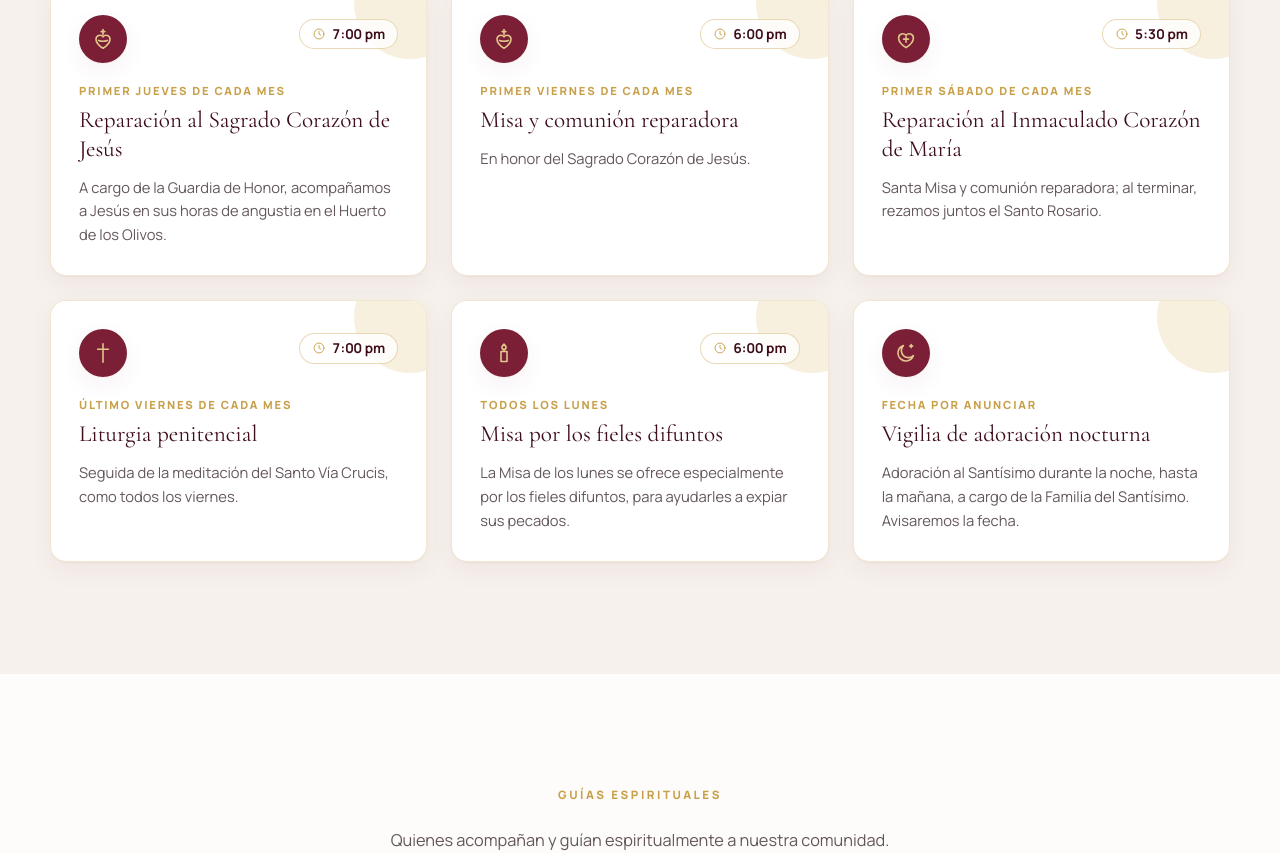
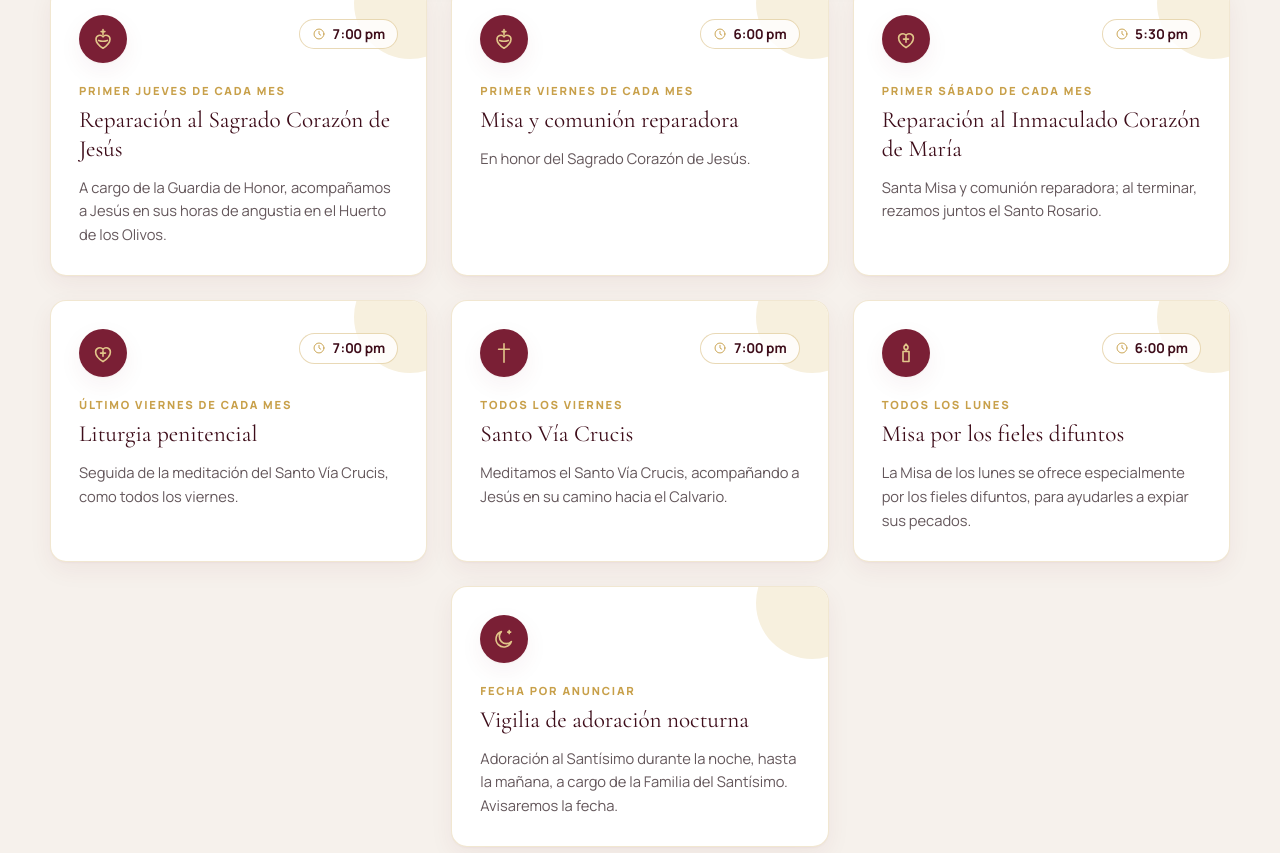
Before and after one commit to meleazar21/website-templo-expiatorio-calvario, a React (Vite) app: page / in a window 1280 px wide. Shown: the part 4401-5254 px from the top of the page. Built offline with nearby package versions, Linux system fonts and the light colour scheme.

Commit message:
last fixes

```diff
--- a/content/devociones.json
+++ b/content/devociones.json
@@ -76,6 +76,13 @@
       "hora": "7:00 pm",
       "titulo": "Liturgia penitencial",
       "descripcion": "Seguida de la meditación del Santo Vía Crucis, como todos los viernes.",
+      "icono": "heart"
+    },
+    {
+      "cuando": "Todos los viernes",
+      "hora": "7:00 pm",
+      "titulo": "Santo Vía Crucis",
+      "descripcion": "Meditamos el Santo Vía Crucis, acompañando a Jesús en su camino hacia el Calvario.",
       "icono": "cross"
     },
     {
--- a/src/components/Devotions.tsx
+++ b/src/components/Devotions.tsx
@@ -202,8 +202,9 @@ export function Devotions() {
         </Reveal>
       )}
 
+      {/* A card left alone on the last row of three sits in the middle column. */}
       {items.length > 0 && (
-        <div className="mt-6 grid gap-6 md:grid-cols-2 lg:grid-cols-3">
+        <div className="mt-6 grid gap-6 md:grid-cols-2 lg:grid-cols-3 lg:[&>*:last-child:nth-child(3n+1)]:col-start-2">
           {items.map((d, i) => (
             <Reveal key={d.titulo} delay={(i % 3) * 90} className="h-full">
               <article className="group relative flex h-full flex-col overflow-hidden rounded-2xl border border-gold/25 bg-white p-7 shadow-card transition-all hover:-translate-y-1 hover:shadow-lift">
--- a/src/components/Seminarians.tsx
+++ b/src/components/Seminarians.tsx
@@ -1,9 +1,6 @@
-import { useEffect, useRef, useState } from "react";
+import { useRef, useState } from "react";
 import { seminarians, type Seminarian } from "../data/parish";
 import { Eyebrow, Icon, Lead, Lightbox, PhotoPlaceholder, Provisional, Reveal, Section, Title } from "./ui";
-
-/** How long each seminarian stays before the next one. */
-const SLIDE_MS = 10000;
 
 /** "Sem. Juan Pérez" → "JP": for the small avatar of someone without a photo. */
 const initials = (name: string) =>
@@ -65,9 +62,9 @@ function SeminarianPhotos({ s, onOpen }: { s: Seminarian; onOpen: (src: string)
  * (seminarians) or to consecrated life, who do (or did) their pastoral work with us, so
  * the community prays for their vocation.
  *
- * One at a time, large: each gets his moment instead of being one card in a row. It
- * moves on by itself every SLIDE_MS (any arrow, swipe or avatar restarts the count), and
- * the row of round avatars below lets you jump to anyone, which matters once former
+ * One at a time, large: each gets their moment instead of being one card in a row. It
+ * only moves when the visitor asks (arrows, swipe), so nobody is taken away from someone
+ * they're praying for; the row of round avatars below lets you jump to anyone, which matters once former
  * seminarians add up.
  */
 export function Seminarians() {
@@ -77,13 +74,6 @@ export function Seminarians() {
   const count = seminarians.length;
   const go = (i: number) => setIndex((i + count) % count);
 
-  useEffect(() => {
-    if (count < 2 || open) return;
-    const t = window.setTimeout(() => {
-      if (document.visibilityState === "visible") go(index + 1);
-    }, SLIDE_MS);
-    return () => window.clearTimeout(t);
-  }, [index, count, open]);
 
   if (count === 0) return null;
   const s = seminarians[index];
```
